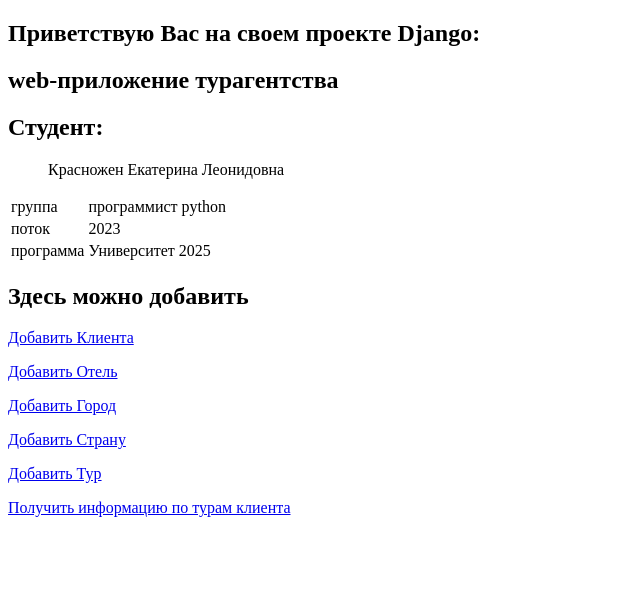
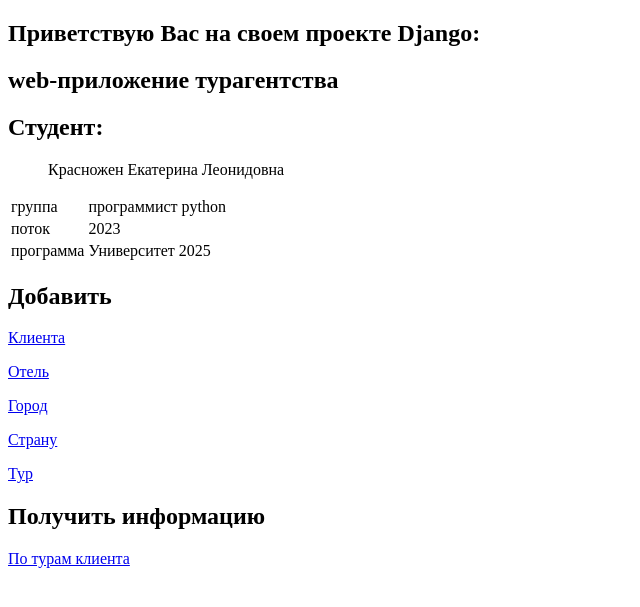
Before and after one commit to EkaterinaKrasnozhen/diploma, a Django app: page / in a window 1280 px wide. Shown: the top 607 px of the page, without its empty margins (0-640 px from the left). Run offline with Django 4.2, Linux system fonts and the light colour scheme.

Commit message:
get запрос

```diff
--- a/mydiplom/templates/mydiplom/start.html
+++ b/mydiplom/templates/mydiplom/start.html
@@ -18,13 +18,15 @@
         <tr><td>{{ key }}</td><td>{{ value }}</td></tr>
     {% endfor %}
     </table>
-    <h2>Здесь можно добавить</h2>
+    <h2>Добавить</h2>
 
-    <p ><a href="mydiplom/add/client/">Добавить Клиента</a></p>
-    <p ></p><a href="mydiplom/add/hotel/">Добавить Отель</a></p>
-    <p ></p><a href="mydiplom/add/city/">Добавить Город</a></p>
-    <p ></p><a href="mydiplom/add/country/">Добавить Страну</a></p>
-    <p ></p><a href="mydiplom/add/tour/">Добавить Тур</a></p>
-    <p ></p><a href="mydiplom/get/tours">Получить информацию по турам клиента</a></p>
+    <p ><a href="mydiplom/add/client/">Клиента</a></p>
+    <p ></p><a href="mydiplom/add/hotel/">Отель</a></p>
+    <p ></p><a href="mydiplom/add/city/">Город</a></p>
+    <p ></p><a href="mydiplom/add/country/">Страну</a></p>
+    <p ></p><a href="mydiplom/add/tour/">Тур</a></p>
+
+    <h2>Получить информацию</h2>
+    <p ></p><a href="mydiplom/get/tours">По турам клиента</a></p>
 </body>
 </html>
```
